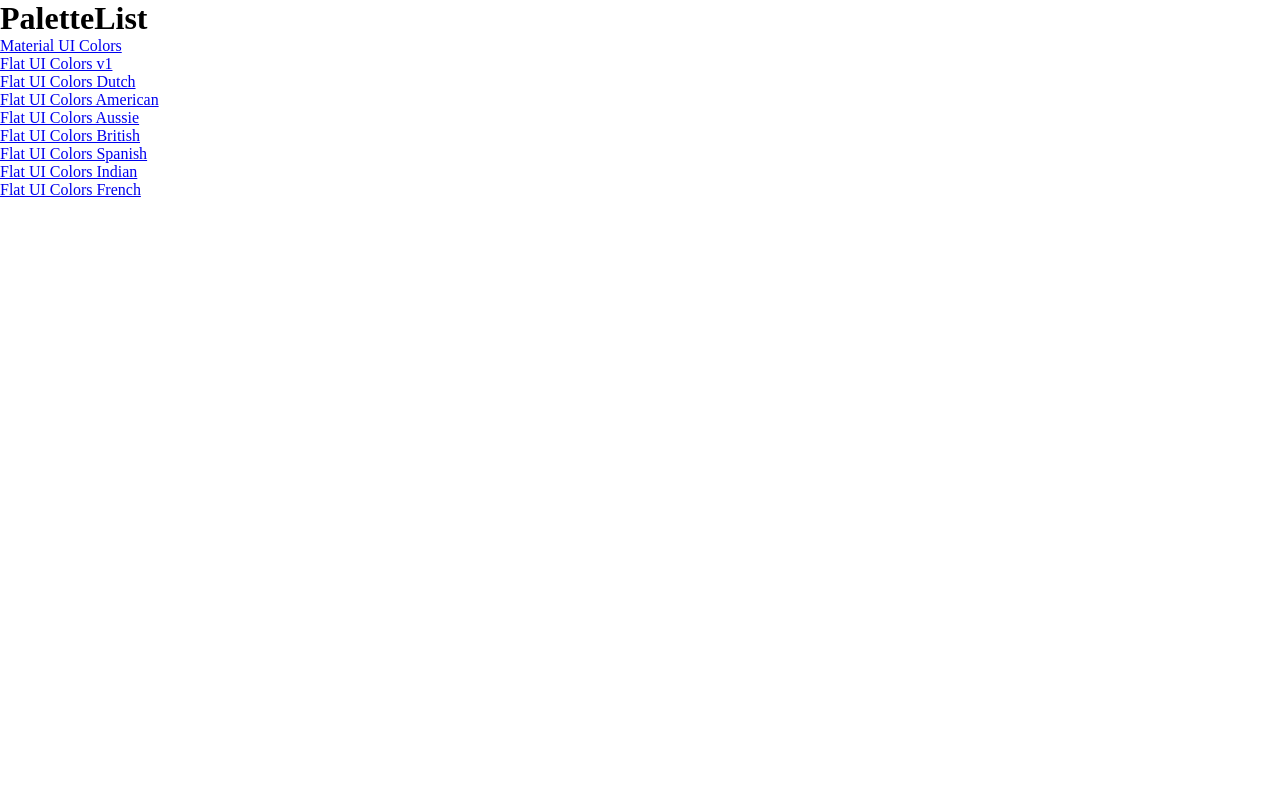
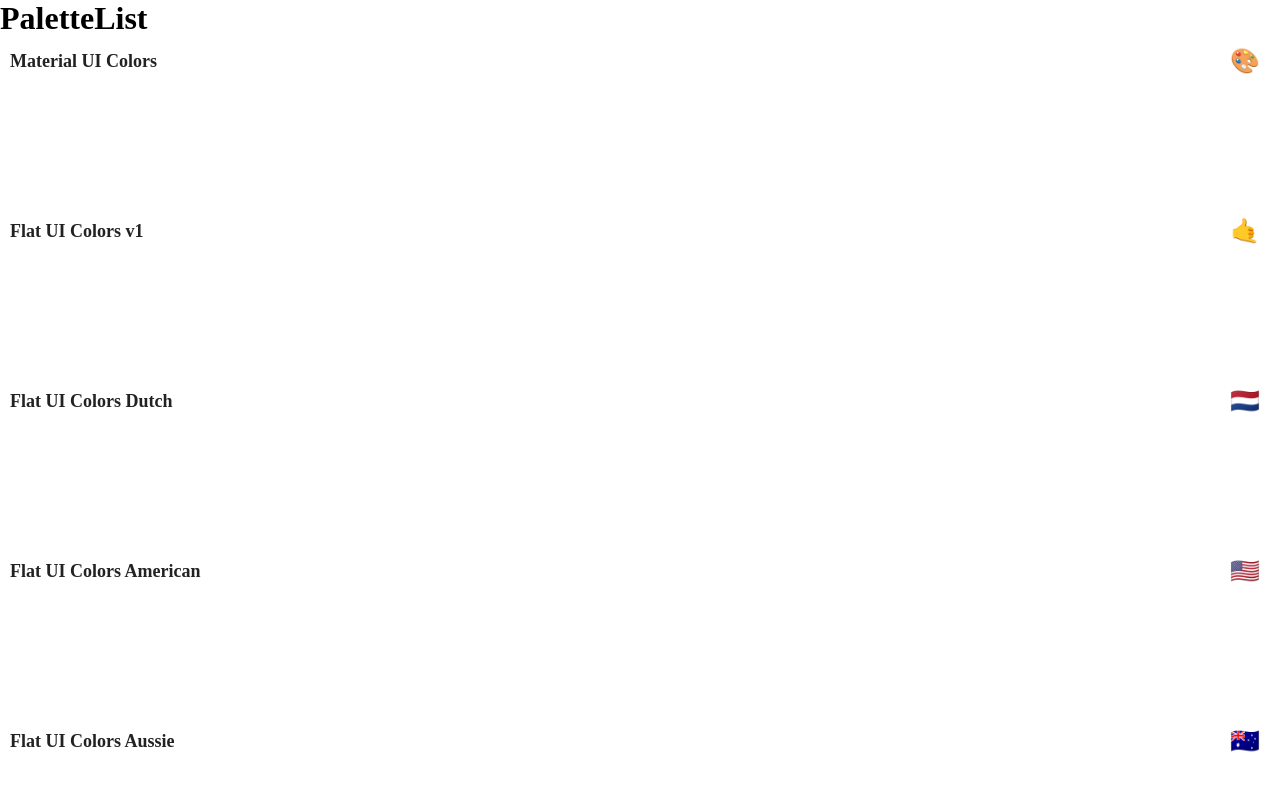
Before and after one commit to Waydj/colors, a React (Vite) app: page / in a window 1280 px wide. Shown: the top 800 px of the page. Built offline with nearby package versions, Linux system fonts and the light colour scheme.

Commit message:
start creating MiniPalette.jsx

```diff
--- /dev/null
+++ b/src/MiniPalette.jsx
@@ -0,0 +1,19 @@
+import "./MiniPalette.css";
+
+export const MiniPalette = ({ palette }) => {
+  console.log(palette);
+
+  if (!palette) {
+    return null;
+  }
+
+  return (
+    <div className="root">
+      <div className="colors">
+        <h5 className="title">
+          {palette.paletteName} <span className="emoji">{palette.emoji}</span>
+        </h5>
+      </div>
+    </div>
+  );
+};
--- /dev/null
+++ b/src/Minipalette.css
@@ -0,0 +1,30 @@
+.root {
+  background-color: white;
+  border-radius: 5px;
+  padding: 10px;
+  position: relative;
+  overflow: hidden;
+  cursor: pointer;
+}
+
+.colors {
+  width: 100%;
+  height: 150px;
+  border-radius: 5px;
+  overflow: hidden;
+}
+
+.title {
+  display: flex;
+  justify-content: space-between;
+  align-items: center;
+  margin-bottom: 6px;
+  font-size: 18px;
+  font-weight: bold;
+  color: #222;
+}
+
+.emoji {
+  margin: 0 1px;
+  font-size: 25px;
+}
--- a/src/PaletteList.jsx
+++ b/src/PaletteList.jsx
@@ -1,13 +1,16 @@
 import { Link } from "react-router-dom";
+import { MiniPalette } from "./MiniPalette";
 
 export const PaletteList = ({ palettes }) => {
   return (
     <div>
+      <MiniPalette />
       <h1>PaletteList</h1>
       {palettes.map((palette) => (
-        <p key={palette.id}>
-          <Link to={`/palette/${palette.id}`}>{palette.paletteName}</Link>
-        </p>
+        <MiniPalette key={palette.id} palette={palette} />
+        // <p key={palette.id}>
+        //   <Link to={`/palette/${palette.id}`}>{palette.paletteName}</Link>
+        // </p>
       ))}
     </div>
   );
```
